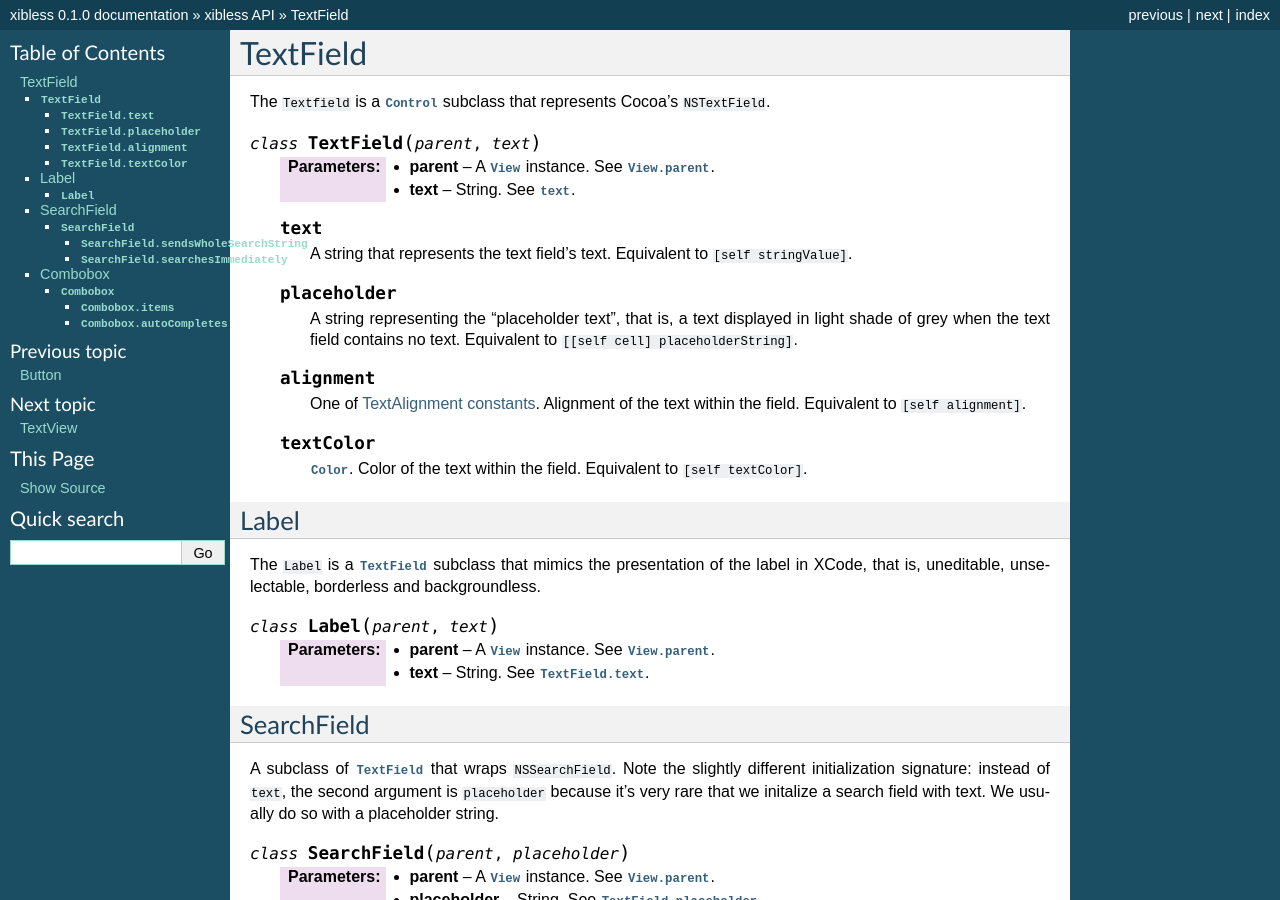
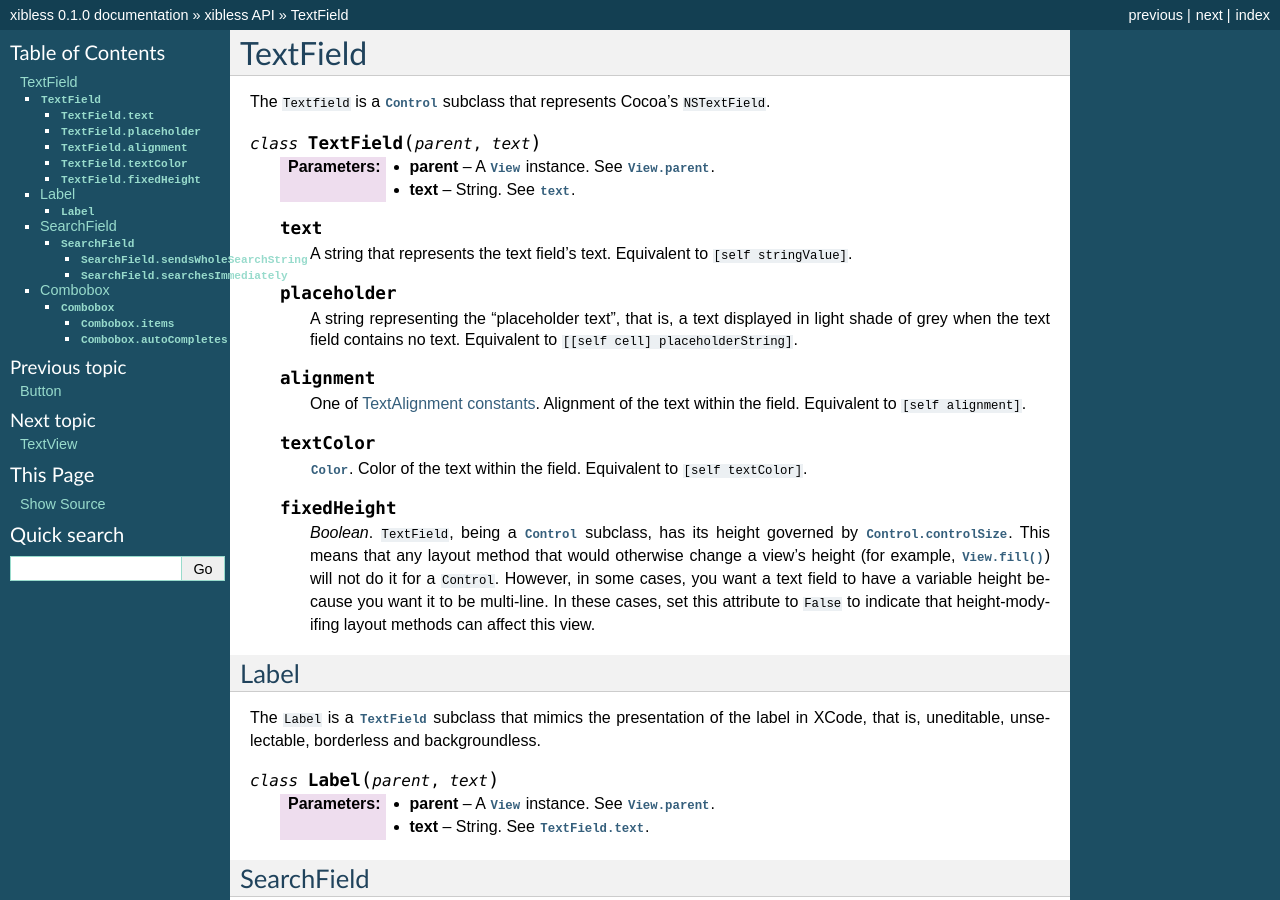
Before and after one commit to hsoft/xibless, a Sphinx documentation site: the page built from docs/api/textfield.rst, in a window 1280 px wide and 900 px high. Built offline with Sphinx 7.4.7, drawn with Linux system fonts in a browser that asks for light colours.

Commit message:
Added TextField.fixedHeight attribute.

```diff
--- a/docs/api/textfield.rst
+++ b/docs/api/textfield.rst
@@ -26,6 +26,14 @@ The ``Textfield`` is a :class:`Control` subclass that represents Cocoa's ``NSTex
 
         :class:`Color`. Color of the text within the field. Equivalent to ``[self textColor]``.
 
+    .. attribute:: fixedHeight
+
+        *Boolean*. ``TextField``, being a :class:`Control` subclass, has its height governed by
+        :attr:`Control.controlSize`. This means that any layout method that would otherwise change
+        a view's height (for example, :meth:`View.fill`) will not do it for a ``Control``. However,
+        in some cases, you want a text field to have a variable height because you want it to be
+        multi-line. In these cases, set this attribute to ``False`` to indicate that
+        height-modyifing layout methods can affect this view.
 
 Label
 -----
```
Also changed, not shown: 1 other file.
